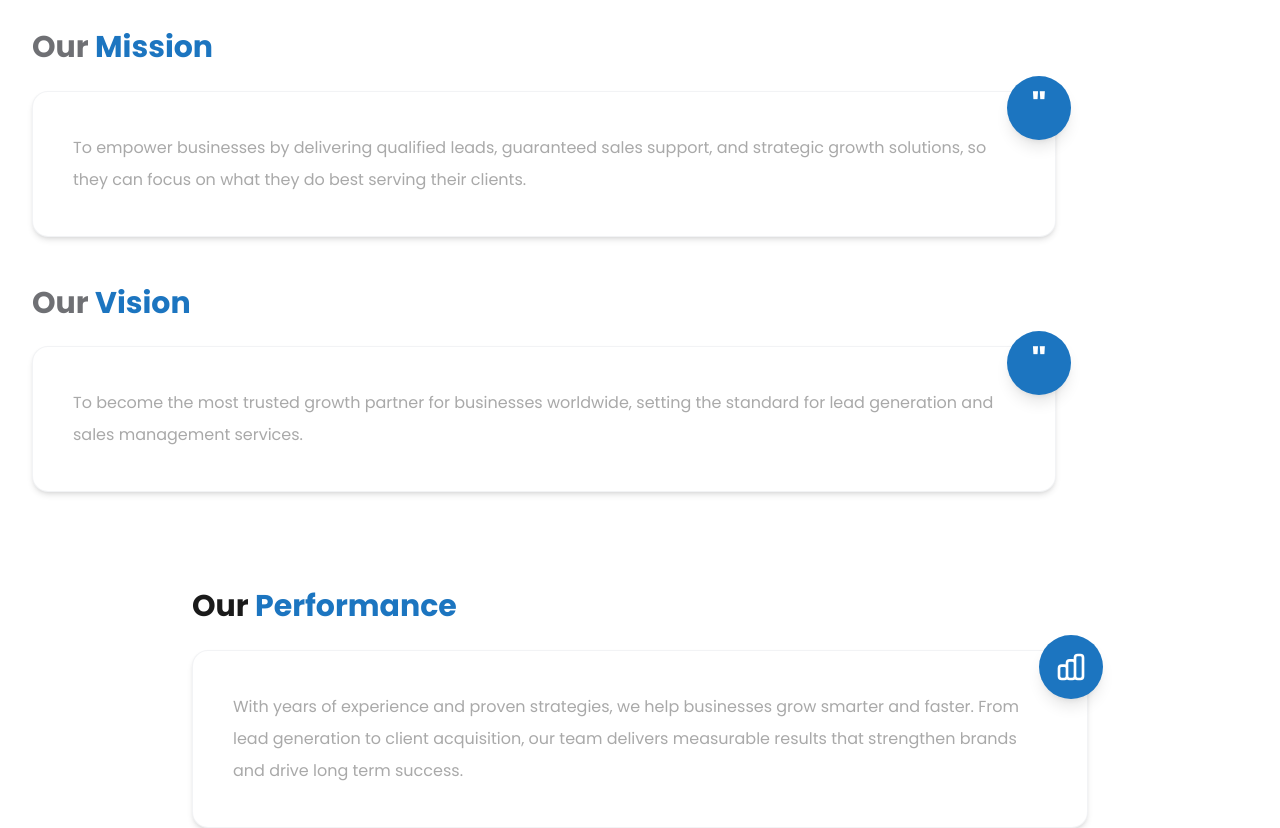
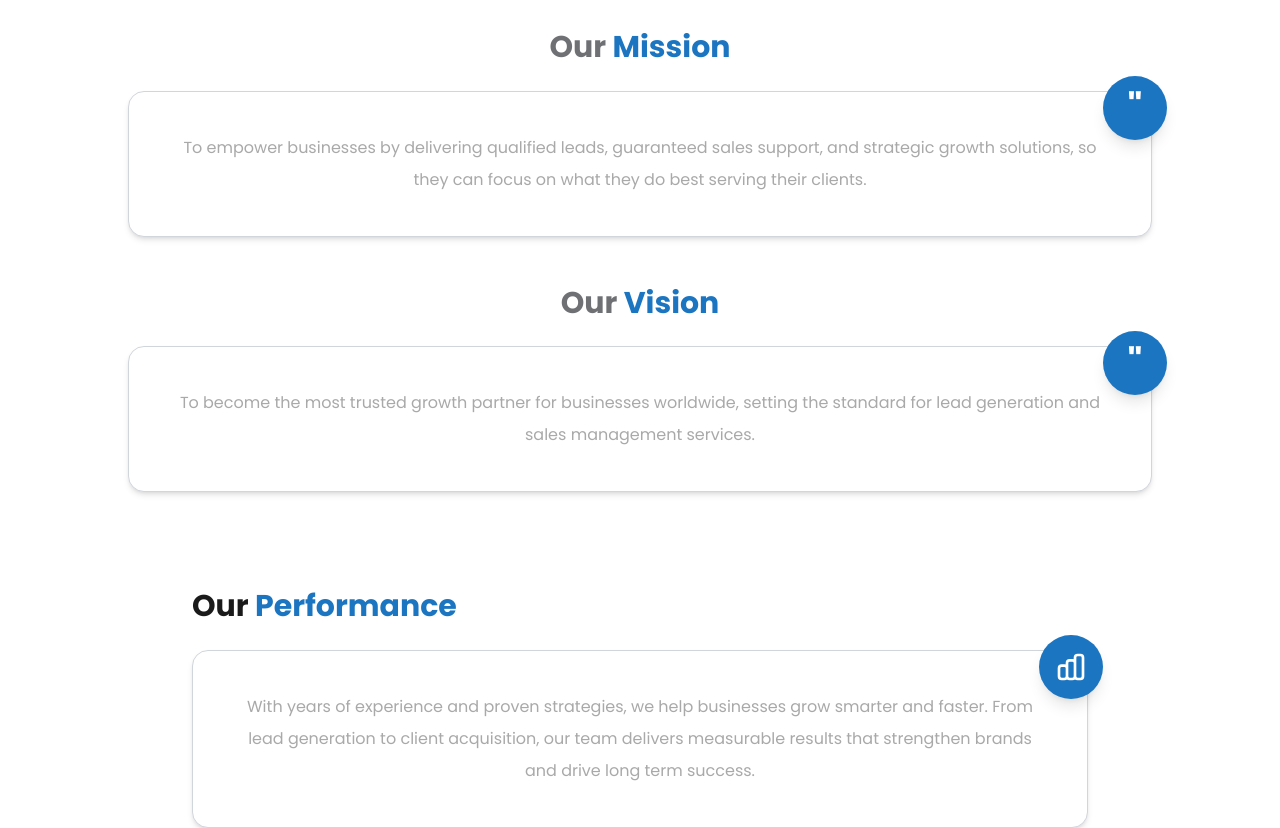
Before and after one commit to Sharmeen-Rauf/escabiz, a Next.js app: page /about in a window 1280 px wide. Shown: the part 1440-2268 px from the top of the page. Built offline with nearby package versions, Linux system fonts and the light colour scheme.

Commit message:
Refactor About page: enhance layout by centering text, updating border colors for cards, and improving text alignment for a more cohesive presentation of the Our Mission, Our Vision, and Content Box sections.

```diff
--- a/src/app/about/page.tsx
+++ b/src/app/about/page.tsx
@@ -194,30 +194,30 @@ export default function About() {
         <section className="relative w-full bg-white py-8 md:py-10 lg:py-12 overflow-hidden reveal">
           <div className="relative z-10 w-full max-w-7xl mx-auto px-4 sm:px-6 lg:px-8 space-y-10 lg:space-y-12">
             {/* Our Mission */}
-            <div className="max-w-5xl">
+            <div className="max-w-5xl mx-auto text-center">
               <h5 className="text-lg sm:text-xl md:text-2xl lg:text-3xl font-bold leading-tight mb-6">
                 <span className="text-[#6f7074]">Our</span> <span className="text-[#1c75c0]">Mission</span>
               </h5>
-              <div className="bg-white rounded-2xl shadow-md border border-gray-200/50 p-8 lg:p-10 relative overflow-visible">
+              <div className="bg-white rounded-2xl shadow-md border border-gray-300 p-8 lg:p-10 relative overflow-visible">
                 <div className="absolute -top-4 -right-4 w-16 h-16 bg-[#1c75c0] rounded-full flex items-center justify-center shadow-lg z-10">
                   <span className="text-white text-4xl font-bold">&quot;</span>
                 </div>
-                <p className="text-sm sm:text-sm md:text-base text-[#a9a9a9] leading-loose font-normal text-left">
+                <p className="text-sm sm:text-sm md:text-base text-[#a9a9a9] leading-loose font-normal text-center">
                   To empower businesses by delivering qualified leads, guaranteed sales support, and strategic growth solutions, so they can focus on what they do best serving their clients.
                 </p>
               </div>
             </div>
 
             {/* Our Vision */}
-            <div className="max-w-5xl">
+            <div className="max-w-5xl mx-auto text-center">
               <h5 className="text-lg sm:text-xl md:text-2xl lg:text-3xl font-bold leading-tight mb-6">
                 <span className="text-[#6f7074]">Our</span> <span className="text-[#1c75c0]">Vision</span>
               </h5>
-              <div className="bg-white rounded-2xl shadow-md border border-gray-200/50 p-8 lg:p-10 relative overflow-visible">
+              <div className="bg-white rounded-2xl shadow-md border border-gray-300 p-8 lg:p-10 relative overflow-visible">
                 <div className="absolute -top-4 -right-4 w-16 h-16 bg-[#1c75c0] rounded-full flex items-center justify-center shadow-lg z-10">
                   <span className="text-white text-4xl font-bold">&quot;</span>
                 </div>
-                <p className="text-sm sm:text-sm md:text-base text-[#a9a9a9] leading-loose font-normal text-left">
+                <p className="text-sm sm:text-sm md:text-base text-[#a9a9a9] leading-loose font-normal text-center">
                   To become the most trusted growth partner for businesses worldwide, setting the standard for lead generation and sales management services.
                 </p>
               </div>
@@ -235,14 +235,14 @@ export default function About() {
               </h5>
 
               {/* Content Box */}
-              <div className="bg-white rounded-2xl shadow-md border border-gray-200/50 p-8 lg:p-10 relative overflow-visible">
+              <div className="bg-white rounded-2xl shadow-md border border-gray-300 p-8 lg:p-10 relative overflow-visible">
                 {/* Quote Icon - Top Right Overlapping */}
                 <div className="absolute -top-4 -right-4 w-16 h-16 bg-[#1c75c0] rounded-full flex items-center justify-center shadow-lg z-10">
                   <svg className="w-8 h-8 text-white" fill="none" stroke="currentColor" viewBox="0 0 24 24">
                     <path strokeLinecap="round" strokeLinejoin="round" strokeWidth={2} d="M9 19v-6a2 2 0 00-2-2H5a2 2 0 00-2 2v6a2 2 0 002 2h2a2 2 0 002-2zm0 0V9a2 2 0 012-2h2a2 2 0 012 2v10m-6 0a2 2 0 002 2h2a2 2 0 002-2m0 0V5a2 2 0 012-2h2a2 2 0 012 2v14a2 2 0 01-2 2h-2a2 2 0 01-2-2z" />
                   </svg>
                 </div>
-                <p className="text-sm sm:text-sm md:text-base text-[#a9a9a9] leading-loose font-normal text-left">
+                <p className="text-sm sm:text-sm md:text-base text-[#a9a9a9] leading-loose font-normal text-center">
                   With years of experience and proven strategies, we help businesses grow smarter and faster. From lead generation to client acquisition, our team delivers measurable results that strengthen brands and drive long term success.
                 </p>
               </div>
```
